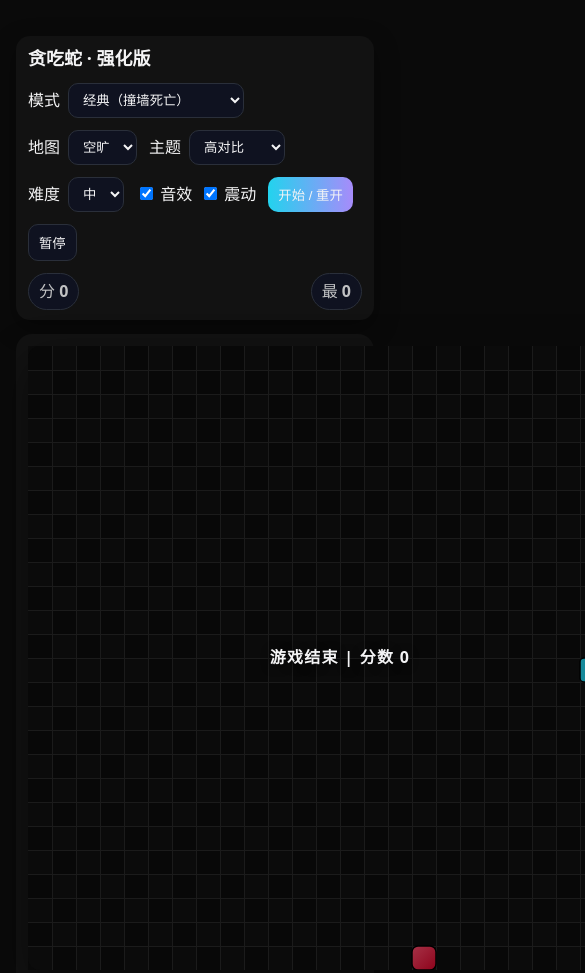
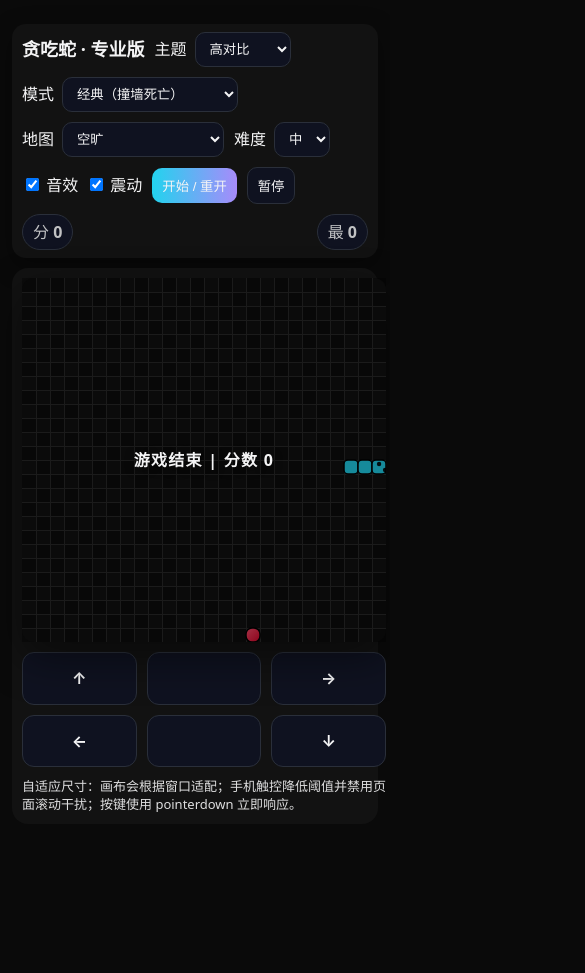
Before and after one commit to Frank-Luo69/snake, a plain HTML site: page index.html in a window 390 px wide. Shown: the top 973 px of the page, 585 px wide, since content can reach past the window. After the commit the page ends 856 px from the top, so only its background shows below. Drawn offline with Linux system fonts and the light colour scheme.

Commit message:
Add files via upload

```diff
--- a/index.html
+++ b/index.html
@@ -1,31 +1,23 @@
+
 <!doctype html>
 <html lang="zh-CN" data-theme="high">
 <head>
 <meta charset="utf-8"/>
 <meta name="viewport" content="width=device-width, initial-scale=1, maximum-scale=1"/>
-<title>贪吃蛇 · 强化版</title>
+<title>贪吃蛇 · 专业版（自适应 & 高对比 & 多地图）</title>
 <style>
   :root{
-    --bg:#0b0c10; --panel:#151820; --grid:#1e2532; --cell-a:#0d1018; --cell-b:#0f1320;
-    --snake:#2dd4bf; --snake-head:#22c55e; --snake-stroke:#0b0c10;
-    --food-a:#fb7185; --food-b:#ef4444; --food-stroke:#1f2937;
-    --gold-a:#fde047; --gold-b:#f59e0b; --gold-stroke:#1f2937;
-    --wall:#64748b; --wall-stroke:#0b0c10;
-    --accent:#60a5fa; --accent2:#a78bfa; --text:#e5e7eb; --muted:#9ca3af;
-  }
-  /* 高对比主题（默认） */
-  html[data-theme="high"]{
-    --bg:#0a0a0a; --panel:#121212; --grid:#2a2a2a; --cell-a:#0c0c0c; --cell-b:#111111;
+    --bg:#0a0a0a; --panel:#121212; --grid:#2a2a2a;
+    --cell-a:#0c0c0c; --cell-b:#111111;
     --snake:#22d3ee; --snake-head:#10b981; --snake-stroke:#000;
     --food-a:#ff4d6d; --food-b:#d90429; --food-stroke:#000;
     --gold-a:#ffd60a; --gold-b:#ff9f1c; --gold-stroke:#000;
-    --wall:#8b5cf6;           /* 🚀 墙体明显的紫色 */
-    --wall-stroke:#000;       /* 🚀 墙体描边，和地面区分更强 */
+    --wall:#8b5cf6; --wall-stroke:#000;
     --accent:#22d3ee; --accent2:#a78bfa; --text:#f4f4f5; --muted:#c1c2c3;
   }
-  /* 色盲友好（去红绿冲突，偏蓝/紫/黄） */
   html[data-theme="cbf"]{
-    --bg:#0b1020; --panel:#101522; --grid:#1b2232; --cell-a:#0c1322; --cell-b:#0e1528;
+    --bg:#0b1020; --panel:#101522; --grid:#1b2232;
+    --cell-a:#0c1322; --cell-b:#0e1528;
     --snake:#4cc9f0; --snake-head:#4895ef; --snake-stroke:#030712;
     --food-a:#f7b801; --food-b:#f18701; --food-stroke:#0f172a;
     --gold-a:#ffdd57; --gold-b:#ffae00; --gold-stroke:#0f172a;
@@ -34,30 +26,39 @@
   }
   *{box-sizing:border-box}
   html,body{height:100%; margin:0; background:var(--bg); color:var(--text); font:16px/1.4 system-ui,-apple-system,Segoe UI,Roboto,"PingFang SC","Helvetica Neue",Arial}
-  .wrap{max-width:980px; margin:20px auto; padding:16px}
-  .bar{display:flex; gap:12px; flex-wrap:wrap; align-items:center; background:var(--panel); padding:10px 12px; border-radius:14px; box-shadow:0 8px 24px rgba(0,0,0,.35)}
+  .wrap{max-width:980px; margin:12px auto; padding:12px}
+  .bar{display:flex; gap:10px; flex-wrap:wrap; align-items:center; background:var(--panel); padding:8px 10px; border-radius:14px; box-shadow:0 8px 24px rgba(0,0,0,.35)}
   .bar h1{font-size:18px; margin:0}
   .group{display:flex; gap:8px; align-items:center}
   select,button,input[type="checkbox"]{background:#0f1220; color:var(--text); border:1px solid #2a2f3a; border-radius:10px; padding:8px 10px}
   button.primary{background:linear-gradient(90deg,var(--accent),var(--accent2)); border:none}
   button:hover{filter:brightness(1.06); cursor:pointer}
-  .stats{margin-left:auto; display:flex; gap:10px; align-items:center}
+  .stats{margin-left:auto; display:flex; gap:8px; align-items:center}
   .pill{padding:6px 10px; border-radius:999px; background:#0f1220; border:1px solid #2a2f3a; color:var(--muted)}
-  .board{margin-top:14px; background:var(--panel); border-radius:16px; padding:12px; display:grid; grid-template-columns:1fr; gap:12px}
-  canvas{width:100%; height:auto; display:block; background:var(--cell-a); border-radius:12px; box-shadow:0 16px 44px rgba(0,0,0,.45)}
+  .board{margin-top:10px; background:var(--panel); border-radius:16px; padding:10px; display:grid; grid-template-columns:1fr; gap:10px}
+  #boardWrap{position:relative}
+  canvas{width:100%; height:auto; display:block; background:var(--cell-a); border-radius:12px; box-shadow:0 16px 44px rgba(0,0,0,.45);
+         touch-action:none; -webkit-user-select:none; user-select:none;}
   .overlay{position:absolute; inset:0; display:none; align-items:center; justify-content:center; color:var(--text); background:rgba(0,0,0,.35); pointer-events:none; font-weight:800; letter-spacing:.08em; text-shadow:0 2px 10px rgba(0,0,0,.6)}
   .overlay.show{display:flex}
   .mobile-keys{display:none; grid-template-columns:repeat(3,1fr); gap:10px; user-select:none}
   .key{background:#0f1220; border:1px solid #2a2f3a; border-radius:12px; padding:14px 0; text-align:center; font-weight:700}
   .key:active{transform:scale(.98)}
   .hint{opacity:.9; font-size:13px}
-  @media (max-width:720px){ .mobile-keys{display:grid} .stats{order:3; width:100%; justify-content:space-between} }
+  @media (max-width:760px){ .mobile-keys{display:grid} .stats{order:3; width:100%; justify-content:space-between} }
 </style>
 </head>
 <body>
 <div class="wrap">
   <div class="bar">
-    <h1>贪吃蛇 · 强化版</h1>
+    <h1>贪吃蛇 · 专业版</h1>
+    <div class="group">
+      <label>主题</label>
+      <select id="theme">
+        <option value="high" selected>高对比</option>
+        <option value="cbf">色盲友好</option>
+      </select>
+    </div>
     <div class="group">
       <label>模式</label>
       <select id="mode">
@@ -70,17 +71,9 @@
       <select id="map">
         <option value="plain">空旷</option>
         <option value="box">盒子</option>
-        <option value="cross">十字</option>
-        <option value="maze">迷宫</option>
-        <option value="random">随机</option>
-      </select>
-    </div>
-    <div class="group">
-      <label>主题</label>
-      <select id="theme">
-        <option value="high" selected>高对比</option>
-        <option value="default">炫彩</option>
-        <option value="cbf">色盲友好</option>
+        <option value="cross">十字（中心留通道）</option>
+        <option value="maze">迷宫（稀疏）</option>
+        <option value="random">随机（安全区）</option>
       </select>
     </div>
     <div class="group">
@@ -104,8 +97,8 @@
   </div>
 
   <div class="board">
-    <div style="position:relative">
-      <canvas id="cv" width="624" height="624" aria-label="贪吃蛇画布"></canvas>
+    <div id="boardWrap">
+      <canvas id="cv" width="576" height="576" aria-label="贪吃蛇画布"></canvas>
       <div id="overlay" class="overlay">暂停</div>
     </div>
 
@@ -115,34 +108,40 @@
     </div>
 
     <div class="hint">
-      键盘：WASD / 方向键；暂停：Space 或 P。<br/>
-      主题（高对比/色盲友好）、多地图（盒子/十字/迷宫/随机），墙体颜色与地面对比已增强且带描边。
+      自适应尺寸：画布会根据窗口适配；手机触控降低阈值并禁用页面滚动干扰；按键使用 pointerdown 立即响应。
     </div>
   </div>
 </div>
 
 <script>
 (() => {
-  const COLS = 26, ROWS = 26, CELL = 24;
+  const COLS = 26, ROWS = 26;
+  let CELL = 24;
   const DPR = Math.max(1, Math.min(2, window.devicePixelRatio || 1));
+  const boardWrap = document.getElementById('boardWrap');
   const cv = document.getElementById('cv'), ctx = cv.getContext('2d');
+
+  function resizeToFit(){
+    const barH = document.querySelector('.bar').getBoundingClientRect().height;
+    const availW = boardWrap.clientWidth - 2;
+    const availH = Math.max(260, window.innerHeight - barH - 120);
+    const side = Math.floor(Math.min(availW, availH));
+    CELL = Math.max(14, Math.floor(side / Math.max(COLS, ROWS)));
+    const logicalW = COLS * CELL, logicalH = ROWS * CELL;
+    cv.width = logicalW * DPR; cv.height = logicalH * DPR;
+    cv.style.width = logicalW + "px"; cv.style.height = logicalH + "px";
+    ctx.setTransform(DPR,0,0,DPR,0,0);
+  }
+  resizeToFit();
+  window.addEventListener('resize', ()=>{ resizeToFit(); draw(); }, {passive:true});
+
   const scoreEl = document.getElementById('score'), bestEl = document.getElementById('best');
   const modeSel = document.getElementById('mode'), speedSel = document.getElementById('speed');
   const mapSel = document.getElementById('map'), themeSel = document.getElementById('theme');
   const sndChk = document.getElementById('snd'), vibChk = document.getElementById('vib');
   const btnStart = document.getElementById('btnStart'), btnPause = document.getElementById('btnPause');
   const overlay = document.getElementById('overlay'), keysEl = document.getElementById('keys');
-  const HS_KEY = "snakeV2HighScore", PREF_KEY = "snakeV2Prefs";
-
-  const KEY_MAP = { ArrowUp:[0,-1], KeyW:[0,-1], ArrowDown:[0,1], KeyS:[0,1], ArrowLeft:[-1,0], KeyA:[-1,0], ArrowRight:[1,0], KeyD:[1,0] };
-  const BASE_SPEED = { slow: 170, normal: 125, fast: 90 };
-  const MIN_TICK = 70, SPEED_STEP = 2, GOLD_CHANCE = 0.1, GOLD_LIFETIME = 8000;
-
-  let snake, dir, pendingDir, food, gold, score, best, alive, paused, wrapMode, tickMs, lastTick;
-  let walls = [];
-
-  function setupCanvas(){ const w=COLS*CELL, h=ROWS*CELL; cv.width=w*DPR; cv.height=h*DPR; cv.style.width=w+'px'; cv.style.height=h+'px'; ctx.setTransform(DPR,0,0,DPR,0,0); }
-  setupCanvas(); addEventListener('resize', setupCanvas, {passive:true});
+  const HS_KEY = "snakeProHS", PREF_KEY = "snakeProPrefs";
 
   function applyTheme(v){ document.documentElement.setAttribute('data-theme', v||'high'); }
   function savePrefs(){ localStorage.setItem(PREF_KEY, JSON.stringify({ mode:modeSel.value, speed:speedSel.value, map:mapSel.value, theme:themeSel.value, snd:sndChk.checked, vib:vibChk.checked })); }
@@ -150,88 +149,177 @@
     try{ const p=JSON.parse(localStorage.getItem(PREF_KEY)||"{}");
       if(p.mode) modeSel.value=p.mode; if(p.speed) speedSel.value=p.speed; if(p.map) mapSel.value=p.map; if(p.theme) themeSel.value=p.theme;
       if(typeof p.snd==="boolean") sndChk.checked=p.snd; if(typeof p.vib==="boolean") vibChk.checked=p.vib;
-    }catch{} applyTheme(themeSel.value);
+    }catch{} applyTheme(themeSel.value||'high');
   })();
   themeSel.addEventListener('change', ()=>{ applyTheme(themeSel.value); savePrefs(); });
 
+  const KEY_MAP = { ArrowUp:[0,-1], KeyW:[0,-1], ArrowDown:[0,1], KeyS:[0,1], ArrowLeft:[-1,0], KeyA:[-1,0], ArrowRight:[1,0], KeyD:[1,0] };
   const audio = new (window.AudioContext||window.webkitAudioContext||function(){})();
   function beep(freq=440,dur=.06,type='square',vol=.03){ if(!sndChk.checked||!audio.createOscillator) return; const t=audio.currentTime,o=audio.createOscillator(),g=audio.createGain(); o.type=type;o.frequency.setValueAtTime(freq,t); g.gain.setValueAtTime(vol,t); g.gain.exponentialRampToValueAtTime(.0001,t+dur); o.connect(g); g.connect(audio.destination); o.start(t); o.stop(t+dur); }
 
+  const BASE_SPEED = { slow:170, normal:120, fast:90 };
+  const MIN_TICK = 65, SPEED_STEP = 2, GOLD_CHANCE = 0.1, GOLD_LIFETIME = 8000;
+
+  let snake, dir, dirQueue, food, gold, score, best, alive, paused, wrapMode, tickMs, lastTick;
+  let walls = [];
+
   function buildMap(kind){
-    walls=[]; const pad=2;
-    if(kind==='box'){ for(let x=pad;x<COLS-pad;x++){walls.push({x,y:pad});walls.push({x,y:ROWS-pad-1});}
-                       for(let y=pad;y<ROWS-pad;y++){walls.push({x:pad,y});walls.push({x:COLS-pad-1,y});} }
-    else if(kind==='cross'){ const cx=(COLS/2)|0, cy=(ROWS/2)|0;
-      for(let x=2;x<COLS-2;x++) if(x!==cx) walls.push({x,y:cy});
-      for(let y=2;y<ROWS-2;y++) if(y!==cy) walls.push({x:cx,y}); }
-    else if(kind==='maze'){ for(let y=2;y<ROWS-2;y+=2){ for(let x=2;x<COLS-2;x++){ if((x+y)%4!==0) walls.push({x,y}); } } }
-    else if(kind==='random'){ const count=((COLS*ROWS)*0.07)|0; const set=new Set();
-      while(set.size<count){ const x=2+(Math.random()*(COLS-4))|0, y=2+(Math.random()*(ROWS-4))|0; set.add(x+','+y); }
-      set.forEach(s=>{ const [x,y]=s.split(',').map(Number); walls.push({x,y}); }); }
+    walls = [];
+    const pad = 2;
+    const cx = (COLS/2)|0, cy = (ROWS/2)|0;
+    const safeRadius = 2;
+    const inSafe = (x,y)=> Math.abs(x-cx)<=safeRadius && Math.abs(y-cy)<=safeRadius;
+
+    if(kind==='box'){
+      for(let x=pad;x<COLS-pad;x++){ if(!inSafe(x,pad)) walls.push({x,y:pad}); if(!inSafe(x,ROWS-pad-1)) walls.push({x,y:ROWS-pad-1}); }
+      for(let y=pad;y<ROWS-pad;y++){ if(!inSafe(pad,y)) walls.push({x:pad,y}); if(!inSafe(COLS-pad-1,y)) walls.push({x:COLS-pad-1,y}); }
+    }else if(kind==='cross'){
+      for(let x=2;x<COLS-2;x++){ if(Math.abs(x-cx)>1) walls.push({x,y:cy}); }  // 中心留 3 宽通道
+      for(let y=2;y<ROWS-2;y++){ if(Math.abs(y-cy)>1) walls.push({x:cx,y}); }  // 同上
+    }else if(kind==='maze'){
+      for(let y=2;y<ROWS-2;y+=2){
+        for(let x=2;x<COLS-2;x++){
+          if((x+y)%4!==0 && !inSafe(x,y)){ walls.push({x,y}); }
+        }
+      }
+    }else if(kind==='random'){
+      const count = ((COLS*ROWS)*0.06)|0;
+      const set = new Set();
+      while(set.size<count){
+        const x = 1 + (Math.random()*(COLS-2))|0;
+        const y = 1 + (Math.random()*(ROWS-2))|0;
+        if(inSafe(x,y)) continue;
+        set.add(x+','+y);
+      }
+      set.forEach(s=>{ const [x,y]=s.split(',').map(Number); walls.push({x,y}); });
+    }
   }
+  const cellBlocked = c => walls.some(w=>w.x===c.x && w.y===c.y);
+
   const equal=(a,b)=>a.x===b.x&&a.y===b.y;
   const inSnake=c=>snake.some(s=>s.x===c.x&&s.y===c.y);
-  const cellBlocked=c=>walls.some(w=>w.x===c.x&&w.y===c.y);
-  function randCell(){ let c; do{ c={x:(Math.random()*COLS)|0,y:(Math.random()*ROWS)|0}; }while(inSnake(c)||cellBlocked(c)||(food&&equal(c,food))||(gold&&equal(c,gold.pos))); return c; }
-  function spawnFood(){ food=randCell(); }
-  function maybeSpawnGold(){ if(gold) return; if(Math.random()<GOLD_CHANCE){ gold={pos:randCell(),born:performance.now()}; setTimeout(()=>{ if(gold&&performance.now()-gold.born>=GOLD_LIFETIME) gold=null; }, GOLD_LIFETIME+50);} }
+  function randCell(){
+    let c;
+    do{ c={ x:(Math.random()*COLS)|0, y:(Math.random()*ROWS)|0 }; }
+    while(inSnake(c)||cellBlocked(c)||(food&&equal(c,food))||(gold&&equal(c,gold?.pos)));
+    return c;
+  }
+  function spawnFood(){ food = randCell(); }
+  function maybeSpawnGold(){ if(gold) return; if(Math.random()<GOLD_CHANCE){ gold={ pos:randCell(), born:performance.now() }; setTimeout(()=>{ if(gold&&performance.now()-gold.born>=GOLD_LIFETIME) gold=null; }, GOLD_LIFETIME+60);} }
 
+  function pickInitialDirFrom(start){
+    const candidates=[{x:1,y:0},{x:0,y:1},{x:-1,y:0},{x:0,y:-1}];
+    for(const d of candidates){
+      const n={x:start.x+d.x,y:start.y+d.y};
+      const out = n.x<0||n.x>=COLS||n.y<0||n.y>=ROWS;
+      if(!out && !cellBlocked(n)) return d;
+    }
+    return {x:1,y:0};
+  }
   function reset(){
     buildMap(mapSel.value);
-    const start={x:(COLS/2)|0,y:(ROWS/2)|0}; snake=[start,{x:start.x-1,y:start.y},{x:start.x-2,y:start.y}];
-    dir={x:1,y:0}; pendingDir=null; score=0; setScore(0); gold=null; alive=true; paused=false;
-    wrapMode=modeSel.value==='wrap'; tickMs=BASE_SPEED[speedSel.value]||BASE_SPEED.normal; lastTick=0; spawnFood(); overlay.classList.remove('show'); savePrefs();
+    const start={x:(COLS/2)|0, y:(ROWS/2)|0};
+    snake=[start, {x:start.x-1,y:start.y}, {x:start.x-2,y:start.y}];
+    dir = pickInitialDirFrom(start);
+    dirQueue = [];
+    score=0; setScore(0); gold=null; alive=true; paused=false;
+    wrapMode = modeSel.value==='wrap';
+    tickMs = BASE_SPEED[speedSel.value]||BASE_SPEED.normal; lastTick=0;
+    spawnFood();
+    overlay.classList.remove('show');
+    savePrefs();
   }
   function setScore(v){ score=v; scoreEl.textContent=v; best=Math.max(score,+localStorage.getItem(HS_KEY)||0); bestEl.textContent=best; }
   function saveBest(){ localStorage.setItem(HS_KEY,best); } (function(){ bestEl.textContent=localStorage.getItem(HS_KEY)||0; })();
 
-  addEventListener('keydown',e=>{ if(e.code==='Space'||e.code==='KeyP'){togglePause();e.preventDefault();return;}
-    const v=KEY_MAP[e.code]; if(!v) return; const nd={x:v[0],y:v[1]}; if((nd.x===-dir.x&&nd.y===0)||(nd.y===-dir.y&&nd.x===0)) return; pendingDir=nd; e.preventDefault(); });
-  keysEl.addEventListener('click',e=>{ const k=e.target.getAttribute('data-k'); if(!k) return; dispatchEvent(new KeyboardEvent('keydown',{code:k})); });
+  function queueDir(dx,dy){
+    const last = dirQueue.length? dirQueue[dirQueue.length-1] : dir;
+    if((dx===-last.x && dy===0) || (dy===-last.y && dx===0)) return;
+    if(dx===last.x && dy===last.y) return;
+    if(dirQueue.length<2) dirQueue.push({x:dx,y:dy}); else dirQueue[1] = {x:dx,y:dy};
+  }
+  window.addEventListener('keydown', e=>{
+    if(e.code==='Space'||e.code==='KeyP'){ togglePause(); e.preventDefault(); return; }
+    const v = KEY_MAP[e.code]; if(!v) return;
+    queueDir(v[0], v[1]); e.preventDefault();
+  });
+
   let touchStart=null;
-  cv.addEventListener('touchstart',e=>{touchStart=e.touches[0];},{passive:true});
-  cv.addEventListener('touchmove',e=>{ if(!touchStart) return; const dx=e.touches[0].clientX-touchStart.clientX, dy=e.touches[0].clientY-touchStart.clientY;
-    if(Math.abs(dx)+Math.abs(dy)<24) return; const code=Math.abs(dx)>Math.abs(dy)?(dx>0?'ArrowRight':'ArrowLeft'):(dy>0?'ArrowDown':'ArrowUp');
-    dispatchEvent(new KeyboardEvent('keydown',{code})); touchStart=null; if(vibChk.checked&&navigator.vibrate) navigator.vibrate(8); },{passive:true});
+  cv.addEventListener('touchstart', e=>{ touchStart=e.touches[0]; e.preventDefault(); }, {passive:false});
+  cv.addEventListener('touchmove', e=>{
+    if(!touchStart) return;
+    const dx = e.touches[0].clientX - touchStart.clientX;
+    const dy = e.touches[0].clientY - touchStart.clientY;
+    if(Math.abs(dx)+Math.abs(dy) < 12) { e.preventDefault(); return; }
+    const v = Math.abs(dx)>Math.abs(dy) ? (dx>0?[1,0]:[-1,0]) : (dy>0?[0,1]:[0,-1]);
+    queueDir(v[0],v[1]);
+    touchStart = null;
+    if(vibChk.checked && navigator.vibrate) navigator.vibrate(8);
+    e.preventDefault();
+  }, {passive:false});
+  cv.addEventListener('touchend', e=>{ touchStart=null; e.preventDefault(); }, {passive:false});
+
+  keysEl.addEventListener('pointerdown', e=>{
+    const k = e.target.getAttribute('data-k'); if(!k) return;
+    const v = {ArrowUp:[0,-1],ArrowDown:[0,1],ArrowLeft:[-1,0],ArrowRight:[1,0]}[k];
+    queueDir(v[0],v[1]);
+    if(vibChk.checked && navigator.vibrate) navigator.vibrate(8);
+  });
 
   function togglePause(){ if(!alive) return; paused=!paused; overlay.textContent='暂停'; overlay.classList.toggle('show',paused); }
 
   function step(ts){
-    requestAnimationFrame(step); if(!alive||paused) return;
-    if(!lastTick) lastTick=ts; const elapsed=ts-lastTick; if(elapsed<tickMs) return; lastTick=ts;
-    if(pendingDir){dir=pendingDir; pendingDir=null;}
-    let nx=snake[0].x+dir.x, ny=snake[0].y+dir.y;
-    if(wrapMode){ nx=(nx+COLS)%COLS; ny=(ny+ROWS)%ROWS; } else { if(nx<0||nx>=COLS||ny<0||ny>=ROWS) return gameOver(); }
-    const head={x:nx,y:ny};
-    if(inSnake(head)||cellBlocked(head)) return gameOver();
+    requestAnimationFrame(step);
+    if(!alive||paused) return;
+    if(!lastTick) lastTick=ts;
+    const elapsed = ts - lastTick;
+    if(elapsed < tickMs) return;
+    lastTick = ts;
+
+    if(dirQueue.length){
+      const nd = dirQueue.shift();
+      if(!((nd.x===-dir.x && nd.y===0)||(nd.y===-dir.y && nd.x===0))){ dir = nd; }
+    }
+
+    let nx = snake[0].x + dir.x, ny = snake[0].y + dir.y;
+    if(wrapMode){ nx=(nx+COLS)%COLS; ny=(ny+ROWS)%ROWS; }
+    else{ if(nx<0||nx>=COLS||ny<0||ny>=ROWS) return gameOver(); }
+    const head = {x:nx,y:ny};
+    if(inSnake(head) || cellBlocked(head)) return gameOver();
+
     let grew=false;
-    if(equal(head,food)){ grew=true; setScore(score+1); spawnFood(); maybeSpawnGold(); tickMs=Math.max(MIN_TICK,tickMs-SPEED_STEP); beep(760,.06,'square',.032); if(vibChk.checked&&navigator.vibrate) navigator.vibrate(12); }
-    else if(gold&&equal(head,gold.pos)){ grew=true; gold=null; setScore(score+5); tickMs=Math.max(MIN_TICK,tickMs-SPEED_STEP*2); beep(1000,.07,'triangle',.035); if(vibChk.checked&&navigator.vibrate) navigator.vibrate([12,30,18]); }
-    snake.unshift(head); if(!grew) snake.pop(); draw();
+    if(equal(head,food)){
+      grew=true; setScore(score+1); spawnFood(); maybeSpawnGold();
+      tickMs = Math.max(MIN_TICK, tickMs - SPEED_STEP);
+      beep(760,.055,'square',.03);
+      if(vibChk.checked && navigator.vibrate) navigator.vibrate(12);
+    }else if(gold && equal(head,gold.pos)){
+      grew=true; gold=null; setScore(score+5);
+      tickMs = Math.max(MIN_TICK, tickMs - SPEED_STEP*2);
+      beep(1000,.07,'triangle',.035);
+      if(vibChk.checked && navigator.vibrate) navigator.vibrate([12,28,16]);
+    }
+    snake.unshift(head); if(!grew) snake.pop();
+    draw();
   }
 
   function draw(){
-    const W=cv.width/DPR,H=cv.height/DPR; // 棋盘底（增强可视）
+    const W=cv.width/DPR, H=cv.height/DPR;
     ctx.fillStyle=getCss('--cell-a'); ctx.fillRect(0,0,W,H);
     for(let y=0;y<ROWS;y++) for(let x=0;x<COLS;x++) if(((x+y)&1)===1){ ctx.fillStyle=getCss('--cell-b'); ctx.fillRect(x*CELL,y*CELL,CELL,CELL); }
-    // 网格
-    ctx.strokeStyle=getCss('--grid'); ctx.lineWidth=1; ctx.beginPath();
+    ctx.strokeStyle=getCss('--grid'); ctx.lineWidth=1;
+    ctx.beginPath();
     for(let x=1;x<COLS;x++){ ctx.moveTo(x*CELL+.5,0); ctx.lineTo(x*CELL+.5,ROWS*CELL); }
     for(let y=1;y<ROWS;y++){ ctx.moveTo(0,y*CELL+.5); ctx.lineTo(COLS*CELL,y*CELL+.5); }
     ctx.stroke();
-    // 墙体（高对比 + 描边）
     for(const w of walls){ drawBlock(w.x,w.y,6,getCss('--wall'),getCss('--wall-stroke')); }
-    // 食物
     drawCandy(food.x,food.y,'food'); if(gold){ drawCandy(gold.pos.x,gold.pos.y,'gold',true); }
-    // 蛇
     for(let i=snake.length-1;i>=1;i--){ drawBlock(snake[i].x,snake[i].y,4,getCss('--snake'),getCss('--snake-stroke')); }
     drawBlock(snake[0].x,snake[0].y,4,headGradient(),getCss('--snake-stroke'));
-    // 眼睛
-    ctx.fillStyle='rgba(0,0,0,.9)'; const head=snake[0];
-    const ex=head.x*CELL+CELL/2+(dir.x*CELL*.22), ey=head.y*CELL+CELL/2+(dir.y*CELL*.22);
+    ctx.fillStyle='rgba(0,0,0,.9)';
+    const h=snake[0], ex=h.x*CELL+CELL/2+(dir.x*CELL*.22), ey=h.y*CELL+CELL/2+(dir.y*CELL*.22);
     ctx.beginPath(); ctx.arc(ex-3,ey-3,2.2,0,Math.PI*2); ctx.fill(); ctx.beginPath(); ctx.arc(ex+3,ey+3,2.2,0,Math.PI*2); ctx.fill();
   }
-
   function getCss(n){ return getComputedStyle(document.documentElement).getPropertyValue(n).trim(); }
   function drawBlock(gx,gy,r,fill,stroke){
     const x=gx*CELL,y=gy*CELL,w=CELL,h=CELL,cr=r; ctx.fillStyle=fill;
@@ -251,17 +339,19 @@
   function headGradient(){ const g=ctx.createLinearGradient(0,0,CELL,CELL); g.addColorStop(0,getCss('--snake-head')); g.addColorStop(1,getCss('--snake')); return g; }
 
   function gameOver(){ alive=false; paused=false; overlay.textContent=`游戏结束 | 分数 ${score}`; overlay.classList.add('show'); beep(180,.12,'sawtooth',.05); saveBest(); }
-  function start(){ reset(); overlay.textContent='暂停'; draw(); }
+  function start(){ reset(); resizeToFit(); overlay.textContent='暂停'; draw(); }
 
-  btnStart.addEventListener('click',start);
-  btnPause.addEventListener('click',togglePause);
-  mapSel.addEventListener('change',()=>{ start(); savePrefs(); });
-  modeSel.addEventListener('change',savePrefs); speedSel.addEventListener('change',savePrefs);
-  document.getElementById('snd').addEventListener('change',savePrefs);
-  document.getElementById('vib').addEventListener('change',savePrefs);
-  addEventListener('pointerdown',()=>{ if(audio.resume) audio.resume(); },{once:true});
+  btnStart.addEventListener('click', start);
+  btnPause.addEventListener('click', togglePause);
+  mapSel.addEventListener('change', ()=>{ start(); });
+  modeSel.addEventListener('change', savePrefs);
+  speedSel.addEventListener('change', savePrefs);
+  document.getElementById('snd').addEventListener('change', savePrefs);
+  document.getElementById('vib').addEventListener('change', savePrefs);
+  window.addEventListener('pointerdown', ()=>{ if(audio.resume) audio.resume(); }, {once:true});
 
-  requestAnimationFrame(step); start();
+  requestAnimationFrame(step);
+  start();
 })();
 </script>
 </body>
```
